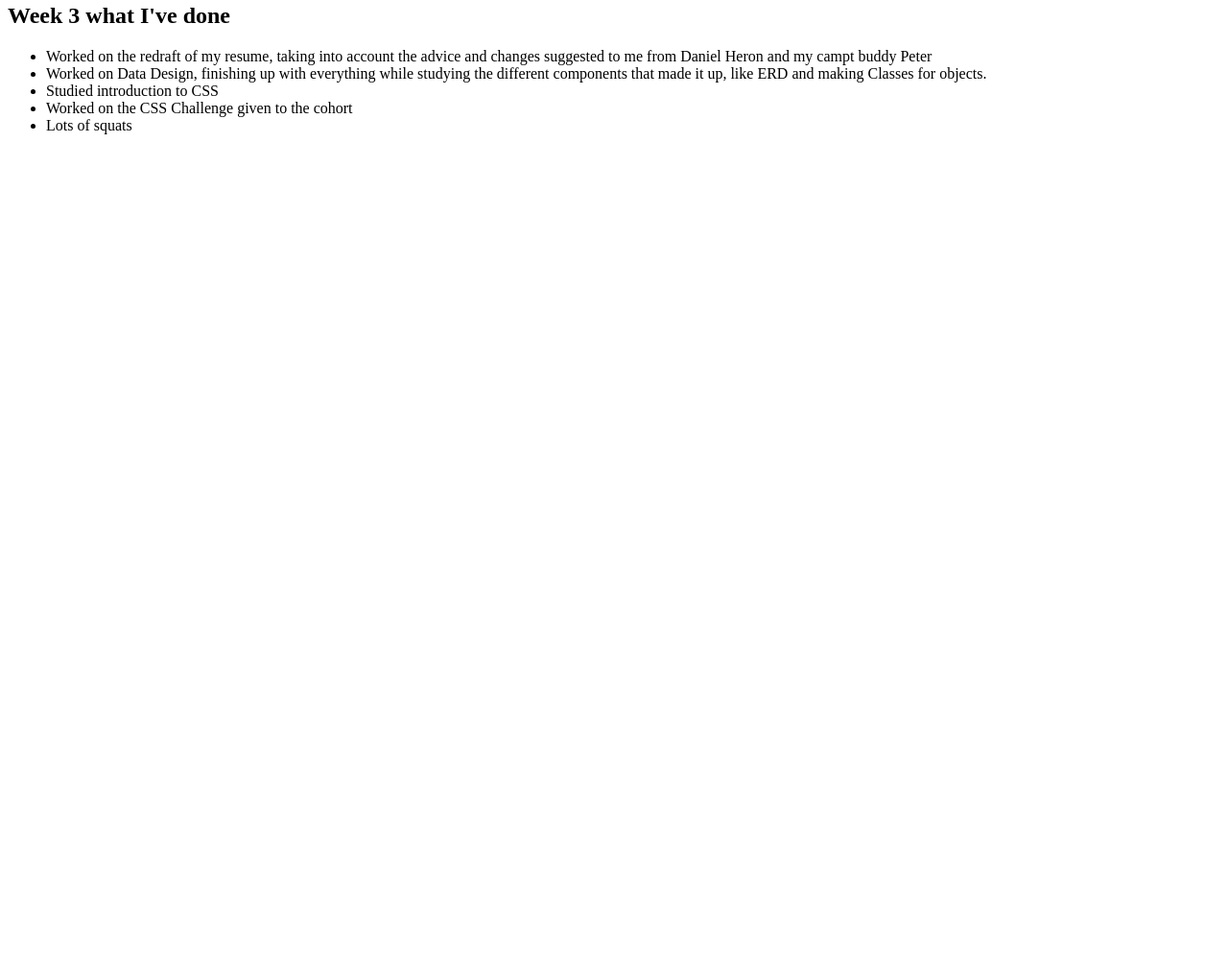
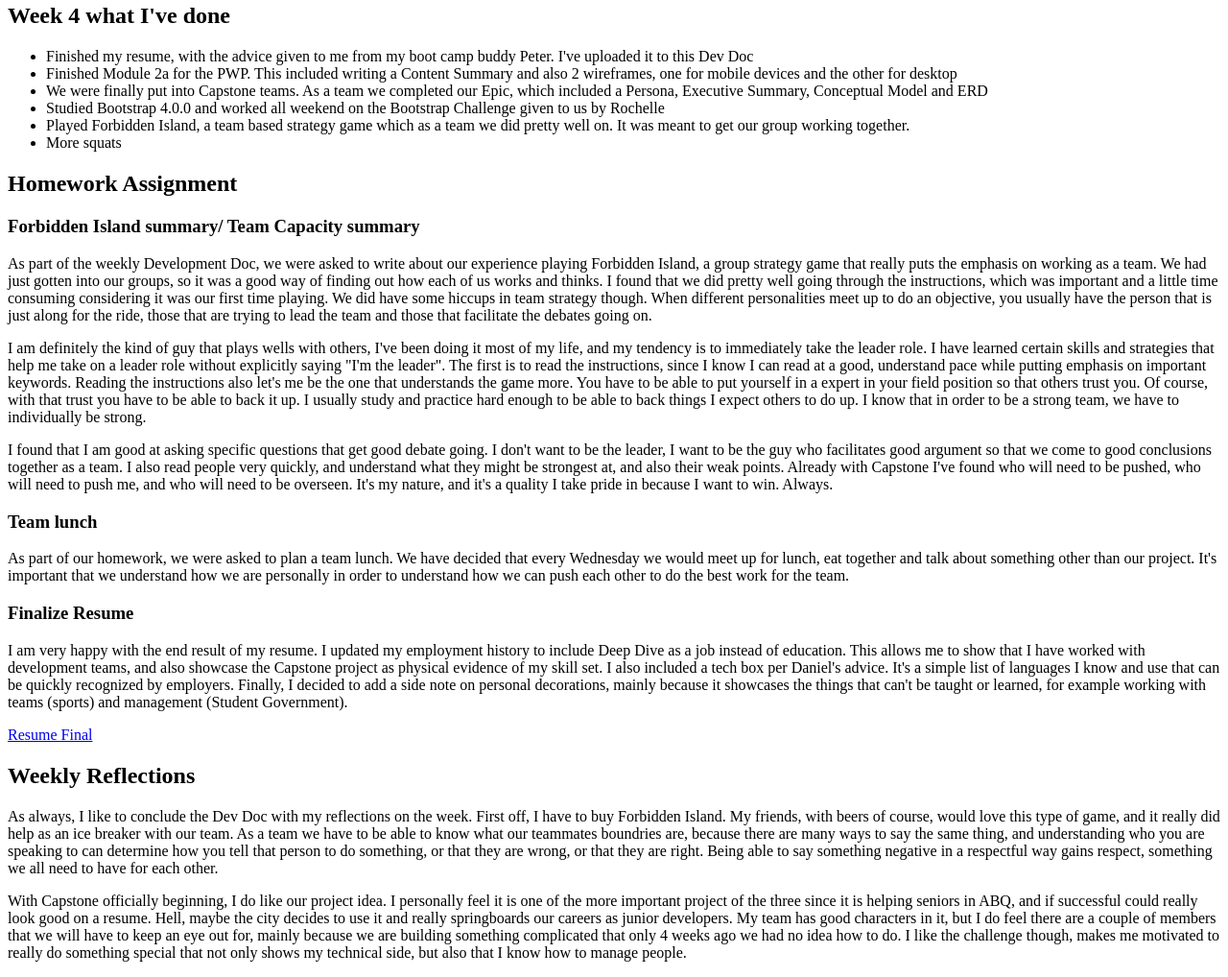
Before and after one commit to fullStackMartinez/ProfessionDevDocs, a plain HTML site: page week4devdoc.html in a window 1280 px wide. Shown: the part 494-1512 px from the top of the page at 96% size. Before the commit the page ends 800 px from the top, so only its background shows below. Drawn offline with Linux system fonts and the light colour scheme.

Commit message:
added week4devdoc.html and also new resume linked into week 4

```diff
--- a/week4devdoc.html
+++ b/week4devdoc.html
@@ -16,7 +16,7 @@
 			<ul>
 				<li> <a href="http://github.com/fullStackMartinez" target="_blank">GitHub</a></li>
 				<li><a href="https://www.linkedin.com/in/esteban-martinez-296310157/" target="_blank">LinkedIn</a> </li>
-				<li><a href="Esteban%20Martinez%20Resume%20Final.pdf" target="_blank">Resume</a> </li>
+				<li><a href="estebanmartinez-resume.pdf" target="_blank">Resume</a> </li>
 			</ul>
 			<h3>Boot camp buddy</h3>
 			<p>Peter B. Street<br> <a href="https://github.com/PeterBStreet">Github</a></p>
@@ -24,12 +24,51 @@
 			<p>Joseph Farfel, Google Engineer<br><a href="https://www.linkedin.com/in/jfarfel/?trk=public-profile-join-page">LinkedIn</a></p>
 		</section>
 		<section>
-			<h2>Week 3 what I've done </h2>
+			<h2>Week 4 what I've done </h2>
 			<ul>
-				<li>Worked on the redraft of my resume, taking into account the advice and changes suggested to me from Daniel Heron and my campt buddy Peter</li>
-				<li>Worked on Data Design, finishing up with everything while studying the different components that made it up, like ERD and making Classes for objects.</li>
-				<li>Studied introduction to CSS</li>
-				<li>Worked on the CSS Challenge given to the cohort</li>
-				<li>Lots of squats</li>
+				<li>Finished my resume, with the advice given to me from my boot camp buddy Peter. I've uploaded it to this Dev Doc</li>
+				<li>Finished Module 2a for the PWP. This included writing a Content Summary and also 2 wireframes, one for mobile devices and the other for desktop</li>
+				<li>We were finally put into Capstone teams. As a team we completed our Epic, which included a Persona, Executive Summary, Conceptual Model and ERD</li>
+				<li>Studied Bootstrap 4.0.0 and worked all weekend on the Bootstrap Challenge given to us by Rochelle</li>
+				<li>Played Forbidden Island, a team based strategy game which as a team we did pretty well on. It was meant to get our group working together.</li>
+				<li>More squats</li>
 			</ul>
 		</section>
+		<section>
+			<h2>Homework Assignment</h2>
+			<h3>Forbidden Island summary/ Team Capacity summary</h3>
+			<p>As part of the weekly Development Doc, we were asked to write about our experience playing Forbidden Island, a group strategy game that really puts the
+			emphasis on working as a team. We had just gotten into our groups, so it was a good way of finding out how each of us works and thinks. I found that we did pretty
+			well going through the instructions, which was important and a little time consuming considering it was our first time playing. We did have some hiccups in team strategy
+			though. When different personalities meet up to do an objective, you usually have the person that is just along for the ride, those that are trying to lead the
+			team and those that facilitate the debates going on.</p>
+			<p>I am definitely the kind of guy that plays wells with others, I've been doing it most of my life, and my tendency is to immediately take the leader role. I
+			have learned certain skills and strategies that help me take on a leader role without explicitly saying &quot;I'm the leader&quot;. The first is to read the instructions, since
+			 I know I can read at a good, understand pace while putting emphasis on important keywords. Reading the instructions also let's me be the one that understands the game more. You have to
+			be able to put yourself in a expert in your field position so that others trust you. Of course, with that trust you have to be able to back it up. I usually study and practice
+			hard enough to be able to back things I expect others to do up. I know that in order to be a strong team, we have to individually be strong.</p>
+			<p>I found that I am good at asking specific questions that get good debate going. I don't want to be the leader, I want to be the guy who facilitates good argument
+			so that we come to good conclusions together as a team. I also read people very quickly, and understand what they might be strongest at, and also their weak points. Already
+			with Capstone I've found who will need to be pushed, who will need to push me, and who will need to be overseen. It's my nature, and it's a quality I take pride in because I want to win. Always.</p>
+		<h3>Team lunch</h3>
+			<p>As part of our homework, we were asked to plan a team lunch. We have decided that every Wednesday we would meet up for lunch, eat together and talk about something other than
+			our project. It's important that we understand how we are personally in order to understand how we can push each other to do the best work for the team.</p>
+			<h3>Finalize Resume</h3>
+			<p>I am very happy with the end result of my resume. I updated my employment history to include Deep Dive as a job instead of education. This allows me to show
+			that I have worked with development teams, and also showcase the Capstone project as physical evidence of my skill set. I also included a tech box per Daniel's advice. It's
+			a simple list of languages I know and use that can be quickly recognized by employers. Finally, I decided to add a side note on personal decorations, mainly because it showcases
+			the things that can't be taught or learned, for example working with teams (sports) and management (Student Government).</p>
+			<a href="estebanmartinez-resume.pdf">Resume Final</a>
+		</section>
+		<section>
+			<h2>Weekly Reflections</h2>
+			<p>As always, I like to conclude the Dev Doc with my reflections on the week. First off, I have to buy Forbidden Island. My friends, with beers of course, would love this
+			type of game, and it really did help as an ice breaker with our team. As a team we have to be able to know what our teammates boundries are, because there are many ways to say
+			the same thing, and understanding who you are speaking to can determine how you tell that person to do something, or that they are wrong, or that they are right. Being able
+			to say something negative in a respectful way gains respect, something we all need to have for each other. </p>
+			<p>With Capstone officially beginning, I do like our project idea. I personally feel it is one of the more important project of the three since it is helping seniors in ABQ, and if
+			successful could really look good on a resume. Hell, maybe the city decides to use it and really springboards our careers as junior developers. My team has good characters
+			in it, but I do feel there are a couple of members that we will have to keep an eye out for, mainly because we are building something complicated that only 4 weeks ago we had
+			no idea how to do. I like the challenge though, makes me motivated to really do something special that not only shows my technical side, but also that I know how to manage people.</p>
+
+		</section>
```
Also changed, not shown: index.html (+1 -0 lines), 2 other files.
